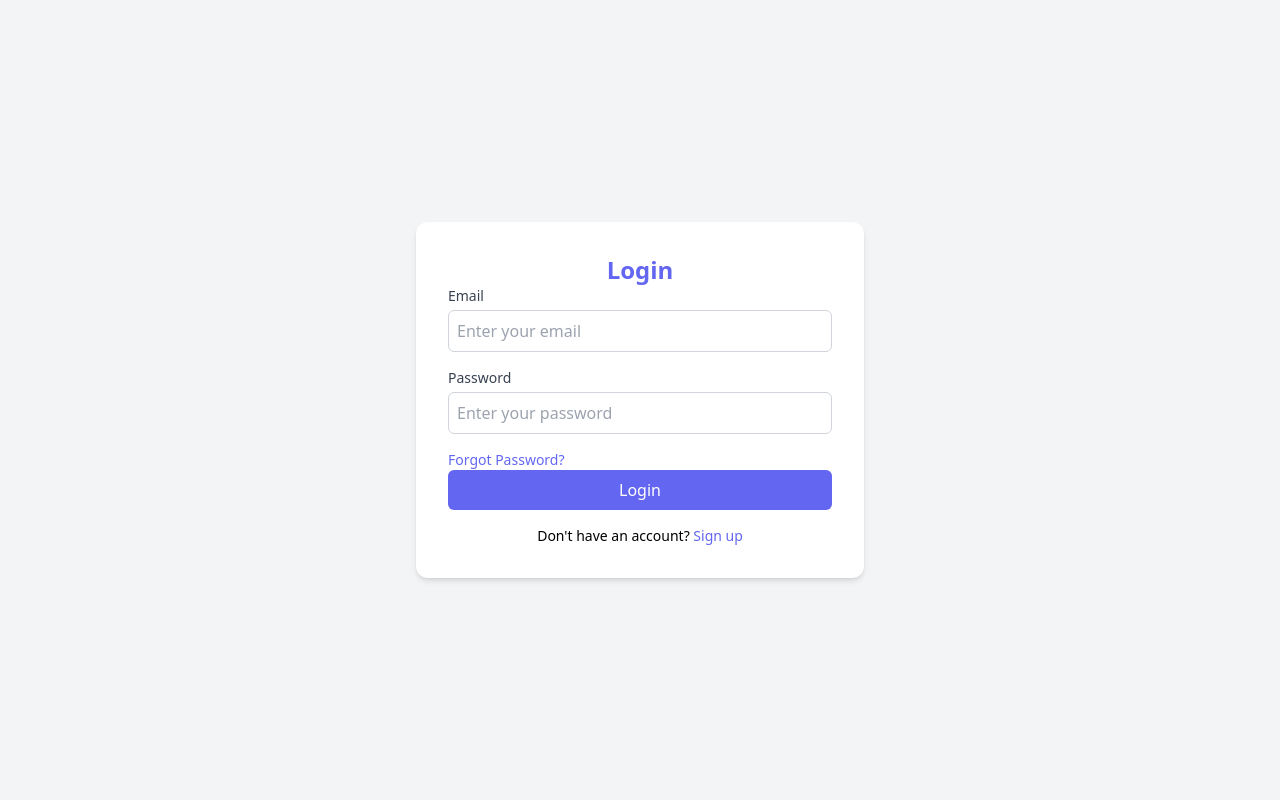
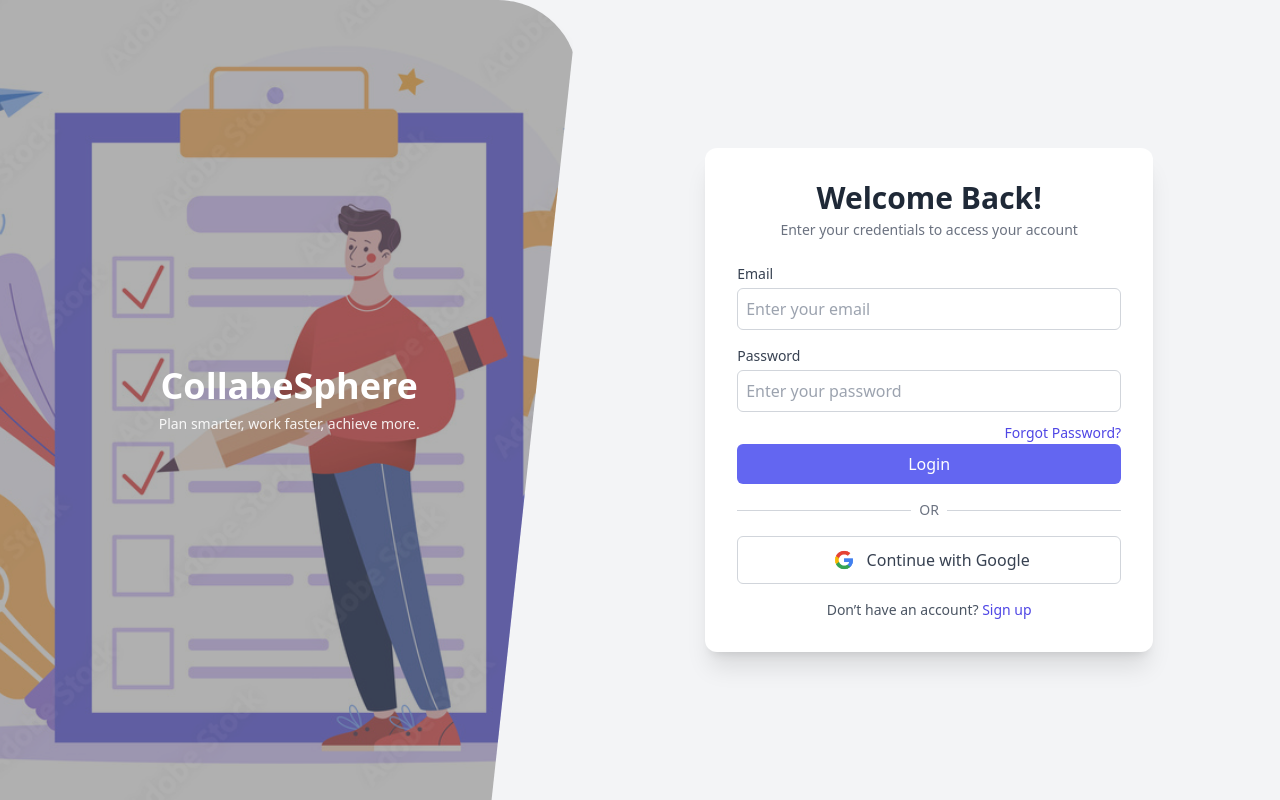
Before and after one commit to kanan-logiciel/task-management, a Next.js app: page /auth/login in a window 1280 px wide. Built offline with nearby package versions, Linux system fonts and the light colour scheme.

Commit message:
feat: modified auth layout designs

```diff
--- a/app/auth/forgot-password/page.tsx
+++ b/app/auth/forgot-password/page.tsx
@@ -4,6 +4,7 @@
 import Button from "@/app/core-ui/Buttons";
 import Input from "@/app/core-ui/Inputs";
 import Link from "next/link";
+import AuthLayout from "@/app/layouts/authLayout";
 
 const ForgotPassword = () => {
   const [email, setEmail] = useState("");
@@ -17,16 +18,16 @@
   };
 
   return (
-    <div className="flex items-center justify-center min-h-screen bg-gray-100">
-      <div className="bg-white p-8 rounded-xl shadow-md w-full max-w-md">
-        <h2 className="text-2xl font-semibold text-center text-primary">
-          Forgot Password
+    <AuthLayout>
+      <div className="w-full max-w-sm">
+        <h2 className="text-3xl font-bold text-center text-gray-800">
+          Forgot Password?
         </h2>
-
-        <p className="text-sm text-gray-600 text-center mb-4">
-          Enter your email to receive a password reset link.
+        <p className="text-sm text-center text-gray-500 mt-1">
+          Enter your email to receive a reset link.
         </p>
 
+        <div className="mt-6">
           <Input
             label="Email"
             type="email"
@@ -34,20 +35,24 @@
             onChange={(e) => setEmail(e.target.value)}
             placeholder="Enter your email"
           />
+        </div>
 
-        {message && (
-          <p className="text-sm text-center text-green-600">{message}</p>
-        )}
+        {message && <p className="text-sm text-left text-red-600">{message}</p>}
 
-        <Button onClick={handleForgotPassword}>Reset Password</Button>
+        <Button variant="primary" onClick={handleForgotPassword}>
+          Send Reset Link
+        </Button>
 
         <div className="text-center mt-4">
-          <Link href="/auth/login" className="text-primary hover:underline">
+          <Link
+            href="/auth/login"
+            className="text-indigo-600 text-sm font-medium hover:underline"
+          >
             Back to Login
           </Link>
         </div>
       </div>
-    </div>
+    </AuthLayout>
   );
 };
 
--- a/app/auth/login/page.tsx
+++ b/app/auth/login/page.tsx
@@ -1,9 +1,12 @@
 "use client";
+
+import { useState } from "react";
 import Button from "@/app/core-ui/Buttons";
 import Input from "@/app/core-ui/Inputs";
+import AuthLayout from "@/app/layouts/authLayout";
 import { useAuthHook } from "@/app/hooks/useAuth";
 import Link from "next/link";
-import { useState } from "react";
+import Image from "next/image";
 
 const Login = () => {
   const { login } = useAuthHook();
@@ -15,12 +18,18 @@
   };
 
   return (
-    <div className="flex items-center justify-center min-h-screen bg-gray-100">
-      <div className="bg-white p-8 rounded-xl shadow-md w-full max-w-md">
-        <h2 className="text-2xl font-semibold text-center text-primary">
-          Login
+    <AuthLayout>
+      <div className="w-full max-w-sm">
+        {/* Login Header */}
+        <h2 className="text-3xl font-bold text-center text-gray-800">
+          Welcome Back!
         </h2>
+        <p className="text-sm text-center text-gray-500 mt-1">
+          Enter your credentials to access your account
+        </p>
 
+        {/* Input Fields */}
+        <div className="mt-6 space-y-4">
           <Input
             label="Email"
             type="email"
@@ -35,29 +44,53 @@
             onChange={(e) => setPassword(e.target.value)}
             placeholder="Enter your password"
           />
+        </div>
 
-        <div className="text-left text-sm">
+        {/* Forgot Password */}
+        <div className="text-right mt-2">
           <Link
             href="/auth/forgot-password"
-            className="text-primary hover:underline"
+            className="text-indigo-600 text-sm font-medium hover:underline"
           >
             Forgot Password?
           </Link>
         </div>
 
-        <Button onClick={handleLogin}>Login</Button>
+        {/* Login Button */}
+        <Button variant="primary" onClick={handleLogin}>
+          Login
+        </Button>
 
-        <p className="text-center mt-4 text-sm">
-          Don&apos;t have an account?{" "}
+        {/* OR Divider */}
+        <div className="flex items-center my-4">
+          <hr className="flex-grow border-gray-300" />
+          <span className="px-2 text-gray-500 text-sm">OR</span>
+          <hr className="flex-grow border-gray-300" />
+        </div>
+
+        {/* Google Sign-in Button */}
+        <Button
+          variant="google"
+          onClick={() => console.log("Signing in with Google")}
+        >
+          <div className="flex items-center justify-center gap-2 w-full">
+            <Image src="/google.png" alt="Google" width={30} height={30} />
+            <span className="font-medium">Continue with Google</span>
+          </div>
+        </Button>
+
+        {/* Sign-up Link */}
+        <p className="text-center mt-4 text-sm text-gray-600">
+          Don’t have an account?{" "}
           <Link
             href="/auth/signup"
-            className="text-primary font-medium hover:underline"
+            className="text-indigo-600 font-medium hover:underline"
           >
             Sign up
           </Link>
         </p>
       </div>
-    </div>
+    </AuthLayout>
   );
 };
 
--- a/app/auth/signup/page.tsx
+++ b/app/auth/signup/page.tsx
@@ -1,31 +1,41 @@
 "use client";
+
 import Button from "@/app/core-ui/Buttons";
 import Input from "@/app/core-ui/Inputs";
 import { useAuthHook } from "@/app/hooks/useAuth";
 import Link from "next/link";
 import { useState } from "react";
+import AuthLayout from "@/app/layouts/authLayout";
 
 const Signup = () => {
   const { login } = useAuthHook();
   const [email, setEmail] = useState("");
   const [password, setPassword] = useState("");
   const [confirmPassword, setConfirmPassword] = useState("");
+  const [error, setError] = useState("");
 
   const handleSignup = () => {
     if (password !== confirmPassword) {
-      alert("Passwords do not match!");
+      setError("Passwords do not match!");
       return;
     }
+    setError("");
     login(email, password);
   };
 
   return (
-    <div className="flex items-center justify-center min-h-screen bg-gray-100">
-      <div className="bg-white p-8 rounded-xl shadow-md w-full max-w-md">
-        <h2 className="text-2xl font-semibold text-center text-primary">
-          Sign Up
+    <AuthLayout>
+      <div className="w-full max-w-sm">
+        {/* Page Title */}
+        <h2 className="text-3xl font-bold text-center text-gray-800">
+          Create Account
         </h2>
+        <p className="text-sm text-center text-gray-500 mt-1">
+          Sign up to start using our platform.
+        </p>
 
+        {/* Input Fields */}
+        <div className="mt-6 mb-4 space-y-4">
           <Input
             label="Email"
             type="email"
@@ -47,20 +57,28 @@
             onChange={(e) => setConfirmPassword(e.target.value)}
             placeholder="Confirm your password"
           />
+        </div>
 
+        {/* Error Message */}
+        {error && (
+          <p className="text-sm text-center text-red-600 mt-2 ">{error}</p>
+        )}
+
+        {/* Sign Up Button */}
         <Button onClick={handleSignup}>Sign Up</Button>
 
-        <p className="text-center mt-4 text-sm">
+        {/* Login Link */}
+        <p className="text-center mt-4 text-sm text-gray-600">
           Already have an account?{" "}
           <Link
             href="/auth/login"
-            className="text-primary font-medium hover:underline"
+            className="text-indigo-600 font-medium hover:underline"
           >
             Login
           </Link>
         </p>
       </div>
-    </div>
+    </AuthLayout>
   );
 };
 
--- a/app/core-ui/Buttons/index.tsx
+++ b/app/core-ui/Buttons/index.tsx
@@ -7,17 +7,19 @@
 }: {
   children: ReactNode;
   onClick: () => void;
-  variant?: string;
+  variant?: "primary" | "secondary" | "google";
 }) => {
   const variantStyles =
     variant === "primary"
-      ? "bg-primary text-white"
+      ? "bg-primary text-white hover:bg-primary/80"
+      : variant === "google"
+      ? "bg-white text-gray-700 border border-gray-300 "
       : "bg-gray-300 text-gray-700";
 
   return (
     <button
       onClick={onClick}
-      className={`px-6 py-2 w-full rounded-md font-medium ${variantStyles} transition-colors duration-300 hover:opacity-80`}
+      className={`px-6 py-2 w-full rounded-md font-medium ${variantStyles} transition-colors duration-300 hover:opacity-80 flex items-center justify-center gap-2`}
     >
       {children}
     </button>
--- a/app/layouts/authLayout.tsx
+++ b/app/layouts/authLayout.tsx
@@ -1,12 +1,55 @@
 "use client";
+import { motion } from "framer-motion";
+import Image from "next/image";
 import React from "react";
 
-const AuthLayout = ({ children }: { children: React.ReactNode }) => {
+interface AuthLayoutProps {
+  children: React.ReactNode;
+}
+
+const AuthLayout: React.FC<AuthLayoutProps> = ({ children }) => {
   return (
-    <div className="flex items-center justify-center min-h-screen bg-gray-100">
-      <div className="w-full max-w-md bg-white p-8 rounded-xl shadow-md">
-        {children}
-      </div>
+    <div className="flex min-h-screen bg-gray-100">
+      {/* Left Side - Styled Side Note Shape */}
+      <motion.div
+        initial={{ opacity: 0, x: -50 }}
+        animate={{ opacity: 1, x: 0 }}
+        transition={{ duration: 0.8, ease: "easeOut" }}
+        className="hidden md:flex items-center justify-center w-1/2 bg-gradient-to-r from-primary to-indigo-500 relative rounded-tr-[80px] rounded-br-[80px] overflow-hidden shadow-lg"
+        style={{ clipPath: "polygon(0 0, 100% 0, 85% 100%, 0 100%)" }}
+      >
+        {/* Background Image with Overlay */}
+        <div className="absolute inset-0 z-0">
+          <Image
+            src="/logo.jpg"
+            alt="Auth Illustration"
+            layout="fill"
+            objectFit="cover"
+            className="opacity-70"
+          />
+          <div className="absolute inset-0 bg-black/30"></div>
+        </div>
+
+        {/* Text or Branding */}
+        <div className="relative z-10 text-white text-center px-6">
+          <h2 className="text-4xl font-bold">CollabeSphere</h2>
+          <p className="mt-2 text-sm opacity-90">
+            Plan smarter, work faster, achieve more.
+          </p>
+        </div>
+      </motion.div>
+
+      {/* Right Side - Auth Form */}
+      <motion.div
+        initial={{ opacity: 0, x: 50 }}
+        animate={{ opacity: 1, x: 0 }}
+        transition={{ duration: 0.8, ease: "easeOut" }}
+        className="flex items-center justify-center w-full md:w-3/5 p-10"
+      >
+        <div className="bg-white p-8 rounded-xl shadow-xl w-full max-w-md">
+          {children}
+        </div>
+      </motion.div>
     </div>
   );
 };
```
Also changed, not shown: public/google.png (added). Lines whose indentation alone changed are shown as unchanged.
